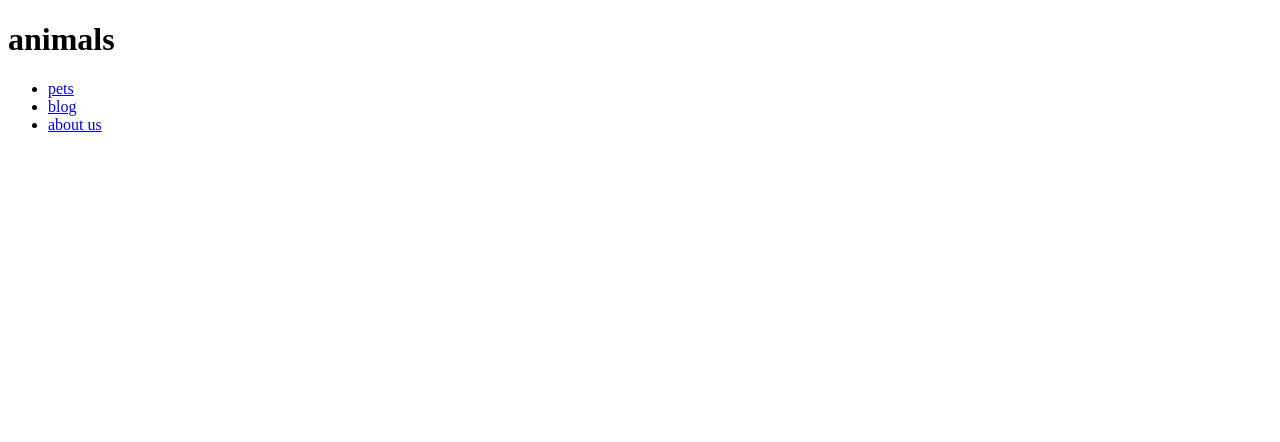
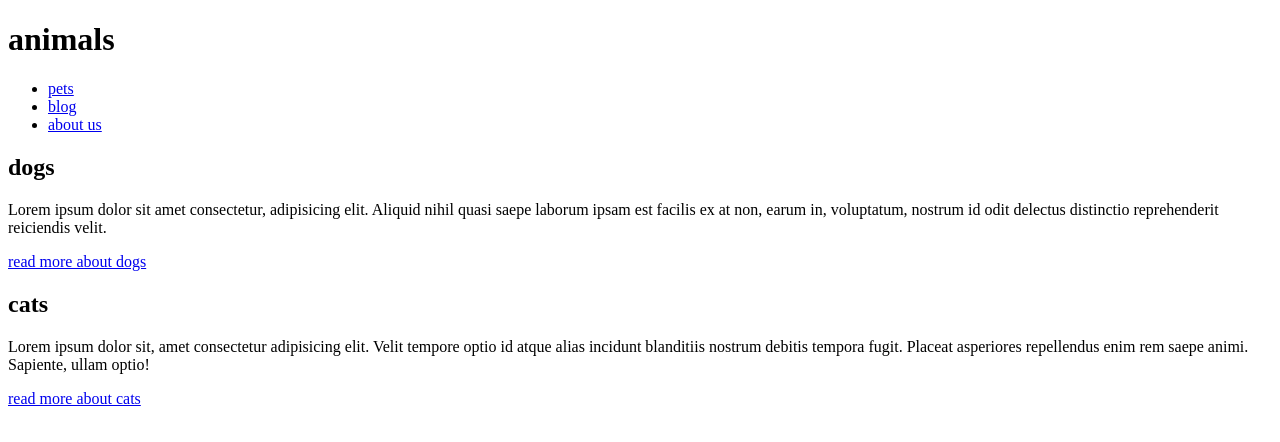
Before and after one commit to Abolfazl-Nayudi/class-quiz, a plain HTML site: page AminNik.html in a window 1280 px wide. Drawn offline with Linux system fonts and the light colour scheme.

Commit message:
create main and articles

```diff
--- a/AminNik.html
+++ b/AminNik.html
@@ -1,18 +1,38 @@
 <!DOCTYPE html>
 <html lang="en">
+
 <head>
     <meta charset="UTF-8">
     <meta name="viewport" content="width=device-width, initial-scale=1.0">
     <title>For Lovely Aboulfazl</title>
 </head>
+
 <body>
     <header>
         <h1>animals</h1>
-        <nav><ul>
-            <li><a href="#">pets</a></li>
-            <li><a href="#">blog</a></li>
-            <li><a href="#">about us</a></li>
-        </ul></nav>
+        <nav>
+            <ul>
+                <li><a href="#">pets</a></li>
+                <li><a href="#">blog</a></li>
+                <li><a href="#">about us</a></li>
+            </ul>
+        </nav>
     </header>
+
+    <main>
+        <article>
+            <h2>dogs</h2>
+            <p>Lorem ipsum dolor sit amet consectetur, adipisicing elit. Aliquid nihil quasi saepe laborum ipsam est facilis ex at non, earum in, voluptatum, nostrum id odit delectus distinctio reprehenderit reiciendis velit.</p>
+            <a href="#">read more about dogs</a>
+        </article>
+
+        <article>
+            <h2>cats</h2>
+            <p>Lorem ipsum dolor sit, amet consectetur adipisicing elit. Velit tempore optio id atque alias incidunt blanditiis nostrum debitis tempora fugit. Placeat asperiores repellendus enim rem saepe animi. Sapiente, ullam optio!</p>
+            <a href="#">read more about cats</a>
+        </article>
+    </main>
+
 </body>
+
 </html>
```
